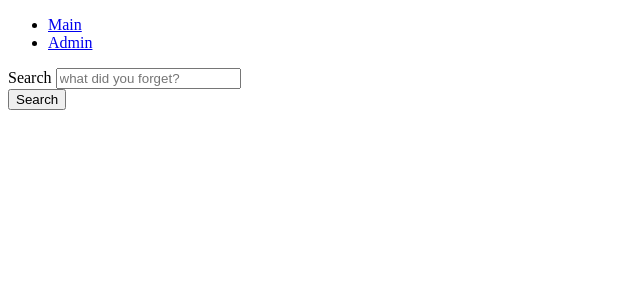
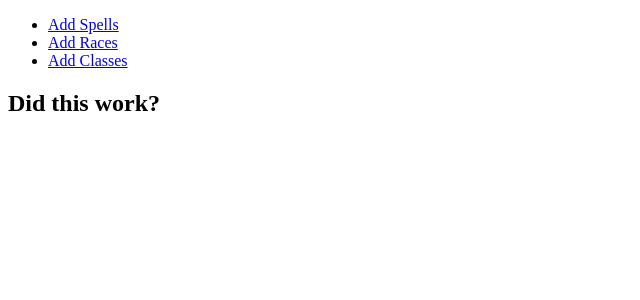
Before and after one commit to SuperBerny/Dndb, a Node server app: page /admin/add-spell in a window 1280 px wide. Shown: the top 300 px of the page, without its empty margins (0-640 px from the left). Run offline with Node 20, Linux system fonts and the light colour scheme; some libraries are stand-ins or nearby versions.

Commit message:
adding more admin routes and views

```diff
--- a/routes/admin.js
+++ b/routes/admin.js
@@ -10,9 +10,19 @@ const router = express.Router();
 
 // Routes
 
+//// Main Admin '/admin/'
+router.get('/admin/', (req, res, next) => {
+   res.render('admin/admin', {
+      layout: 'admin',
+      path: '/admin',
+      pageTitle: 'Admin'
+   });
+});
+
 //// Add-Spell '/admin/add-spell'
 router.get('/admin/add-spell', (req, res, next) => {
    res.render('admin/add-spell', {
+      layout: 'admin',
       path: '/admin/add-spell',
       pageTitle: 'Add Spell Info'
    });
--- a/server.js
+++ b/server.js
@@ -12,7 +12,7 @@ const adminRoutes = require('./routes/admin');
 // Create Express Instance
 const app = express();
 
-//Setting Template Engine to Express-Handlebars
+// Setting Template Engine to Express-Handlebars
 app.engine(
   'handlebars',
   expressHbs({
--- a/views/admin/add-spell.handlebars
+++ b/views/admin/add-spell.handlebars
@@ -1 +1 @@
-{{> search}}
+{{> admin/add-spell}}
--- /dev/null
+++ b/views/admin/admin.handlebars
@@ -0,0 +1 @@
+<h2>Admin Home</h2>
--- /dev/null
+++ b/views/layouts/admin.handlebars
@@ -0,0 +1,24 @@
+<!DOCTYPE html>
+<html lang="en">
+<head>
+   <meta charset="UTF-8">
+   <meta name="viewport" content="width=device-width, initial-scale=1.0">
+   <meta http-equiv="X-UA-Compatible" content="ie=edge">
+   <title> {{ pageTitle }} </title>
+</head>
+<body>
+
+   <header class="admin-header">
+      <nav class="admin-header__nav">
+         <ul class="admin-header__item-list">
+            <li class="admin-header__item"><a href="/admin/add-spell">Add Spells</a></li>
+            <li class="admin-header__item"><a href="/admin/add-race">Add Races</a></li>
+            <li class="admin-header__item"><a href="/admin/add-class">Add Classes</a></li>
+         </ul>
+      </nav>
+   </header>
+
+   {{{ body }}}
+
+</body>
+</html>
--- a/views/layouts/main.handlebars
+++ b/views/layouts/main.handlebars
@@ -8,10 +8,10 @@
 </head>
 <body>
    <header class="main-header">
-      <nav class="main-header__hav">
+      <nav class="main-header__nav">
          <ul class="main-header__item-list">
             <li class="main-header__item"><a href="/">Main</a></li>
-            <li class="main-header__item"><a href="/foo">Admin</a></li>
+            <li class="main-header__item"><a href="/admin/">Admin</a></li>
          </ul>
       </nav>
    </header>
--- /dev/null
+++ b/views/partials/admin/add-spell.handlebars
@@ -0,0 +1,4 @@
+<h2>Did this work?</h2>
+
+{{!-- just a test, if I want to use later --}}
+{{!-- and it works! --}}
```
Also changed, not shown: views/partials/extra_Directories.md (added, +7 -0 lines), views/admin/add-class.handlebars (added), views/admin/add-race.handlebars (added), 1 other file.
